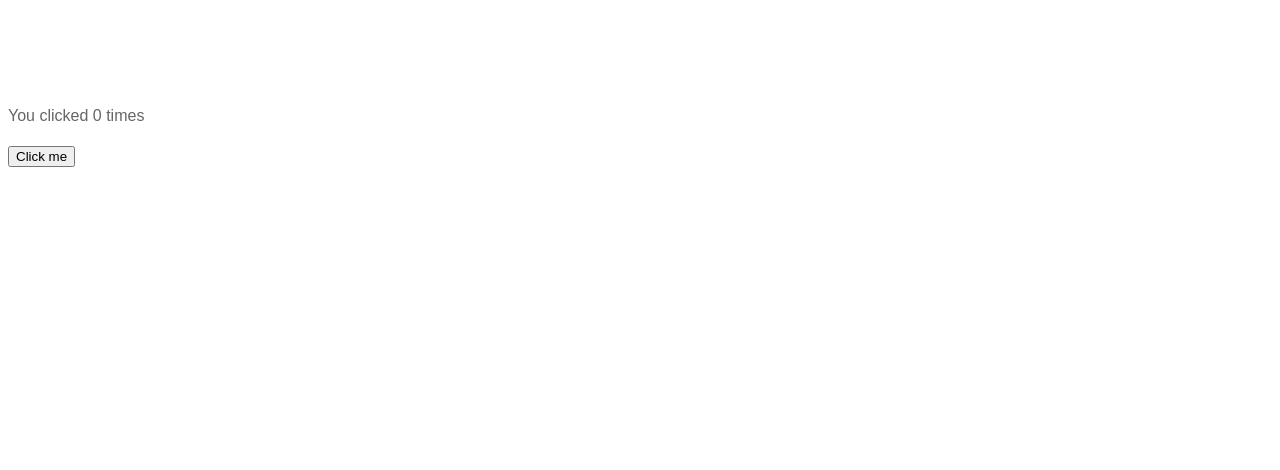
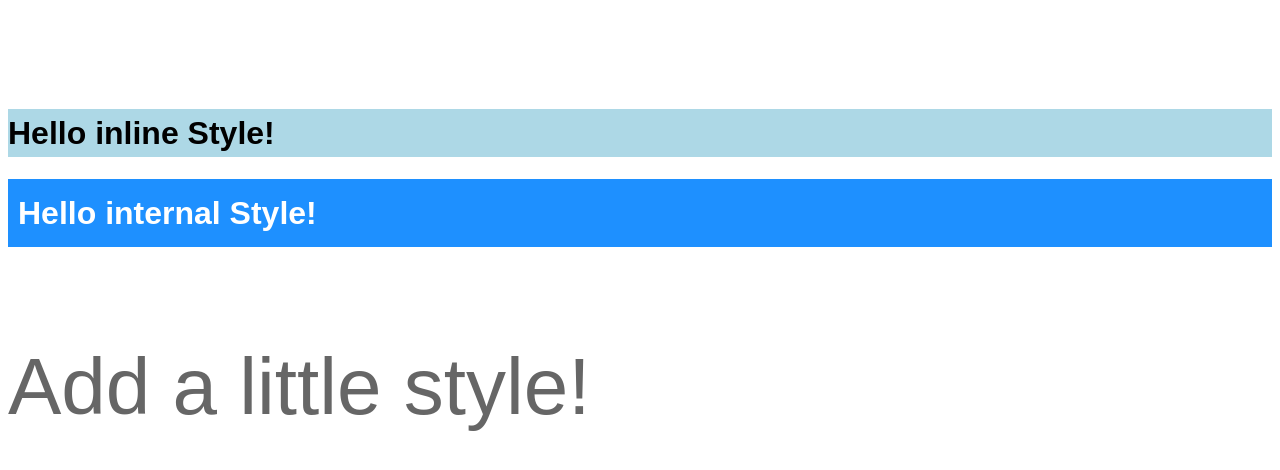
Before and after one commit to fauzan07/react-tutorials, a React (Create React App) app: page / in a window 1280 px wide. Shown: the top 470 px of the page. Built offline with nearby package versions, Linux system fonts and the light colour scheme.

Commit message:
update style

```diff
--- a/src/App.css
+++ b/src/App.css
@@ -64,5 +64,5 @@ a {color: #666; text-decoration: none;  transition: 0.3s; cursor: pointer;}
 }
 
 .extenal-css{
-    font-size: 50px;
+    font-size: 80px;
 }
--- a/src/App.js
+++ b/src/App.js
@@ -11,6 +11,7 @@ import Home from "./Home";
 import Blog from "./Blog";
 import Contact from "./Contact";
 import FunctionHooks from "./FunctionHooks";
+import PropTypeEx from "./PropTypeEx";
 
 
 
@@ -22,8 +23,9 @@ class App extends Component{
         {/* <EventHandler/> */}
         {/* <ConditionalRendering/> */}
         {/* <ListRendering/> */}
-        {/* <Styling/> */}
-        <FunctionHooks/>
+        <Styling/>
+        {/* <FunctionHooks/> */}
+        {/* <PropTypeEx/> */}
 
 
 {/* npm install react-router-dom */}
--- a/src/ListRendering.js
+++ b/src/ListRendering.js
@@ -20,16 +20,16 @@ class ListRendering extends Component {
       return (
         <div>
           <h1>Hello state</h1>
-            <ul>
+            {/* <ul>
                 <li>Dish name is {this.state.dish[0].name}, Price is {this.state.dish[0].price}</li>
                 <li>Dish name is {this.state.dish[1].name}, Price is {this.state.dish[1].price}</li>
                 <li>Dish name is {this.state.dish[2].name}, Price is {this.state.dish[2].price}</li>
-            </ul>
+            </ul> */}
 
             <ul>
               {dish.map((item)=>{
                 return(
-                  <li>Dish name is {item.name}, Price is {item.price}</li>
+                  <li  key={item.id}>Dish name is {item.name}, Price is {item.price}</li>
                 )
               })}
             </ul>
--- a/src/PropTypeEx.js
+++ b/src/PropTypeEx.js
@@ -21,7 +21,7 @@ const PropTypeEx = () => {
             person2={{firstName : "Aquib", lastName : "Nakwa", age : 23}}
             x={123}
             y={123223333}
-            array={[1, 2, 3, 6]}
+            array={["1", "2", "3", "6"]}
             // arrayObject={{firstName : "Salim", lastName : "Ansari"}}
             />
         </div>
```
Also changed, not shown: 1 other file (tests, documents, lock files or other folders).
